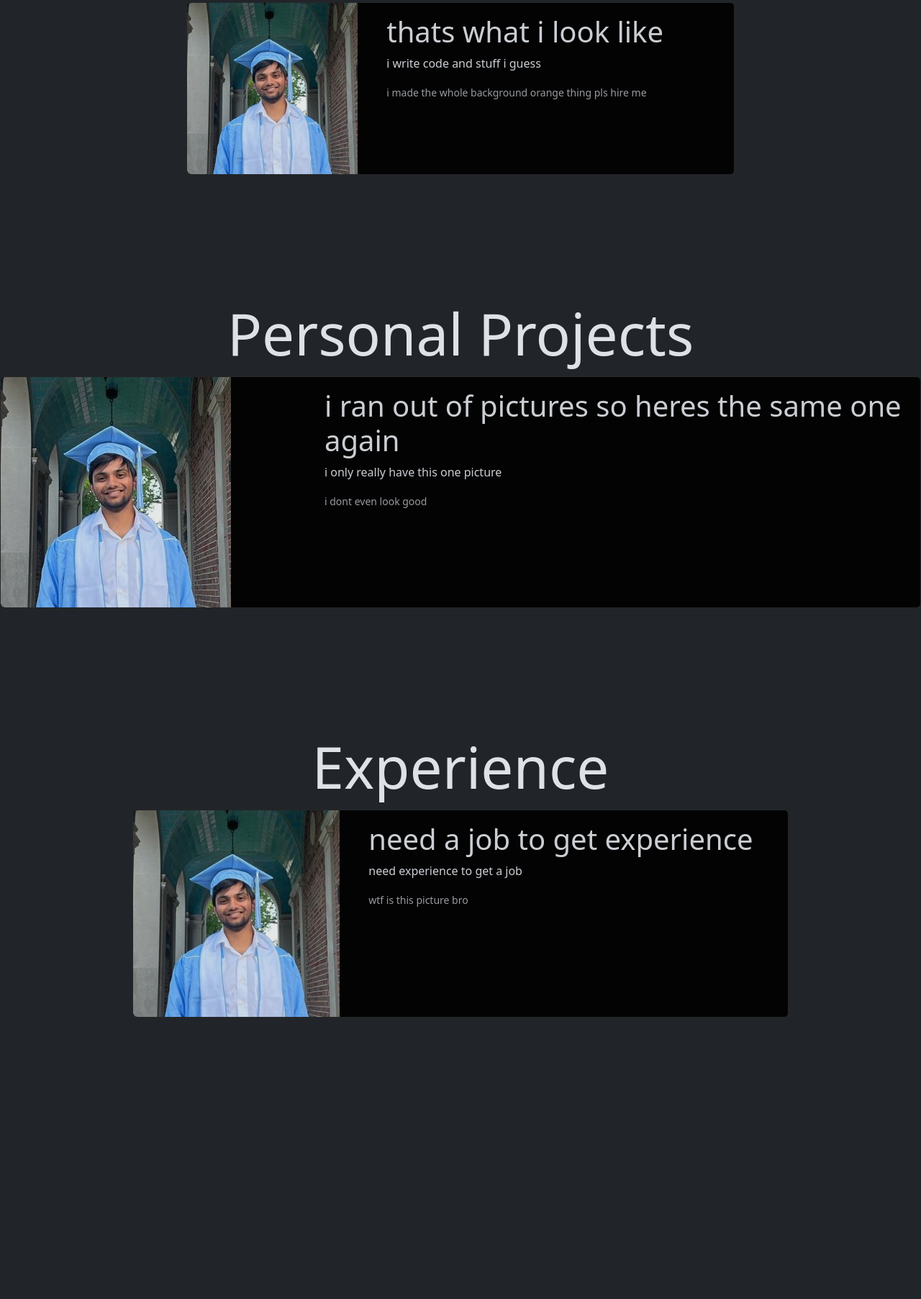
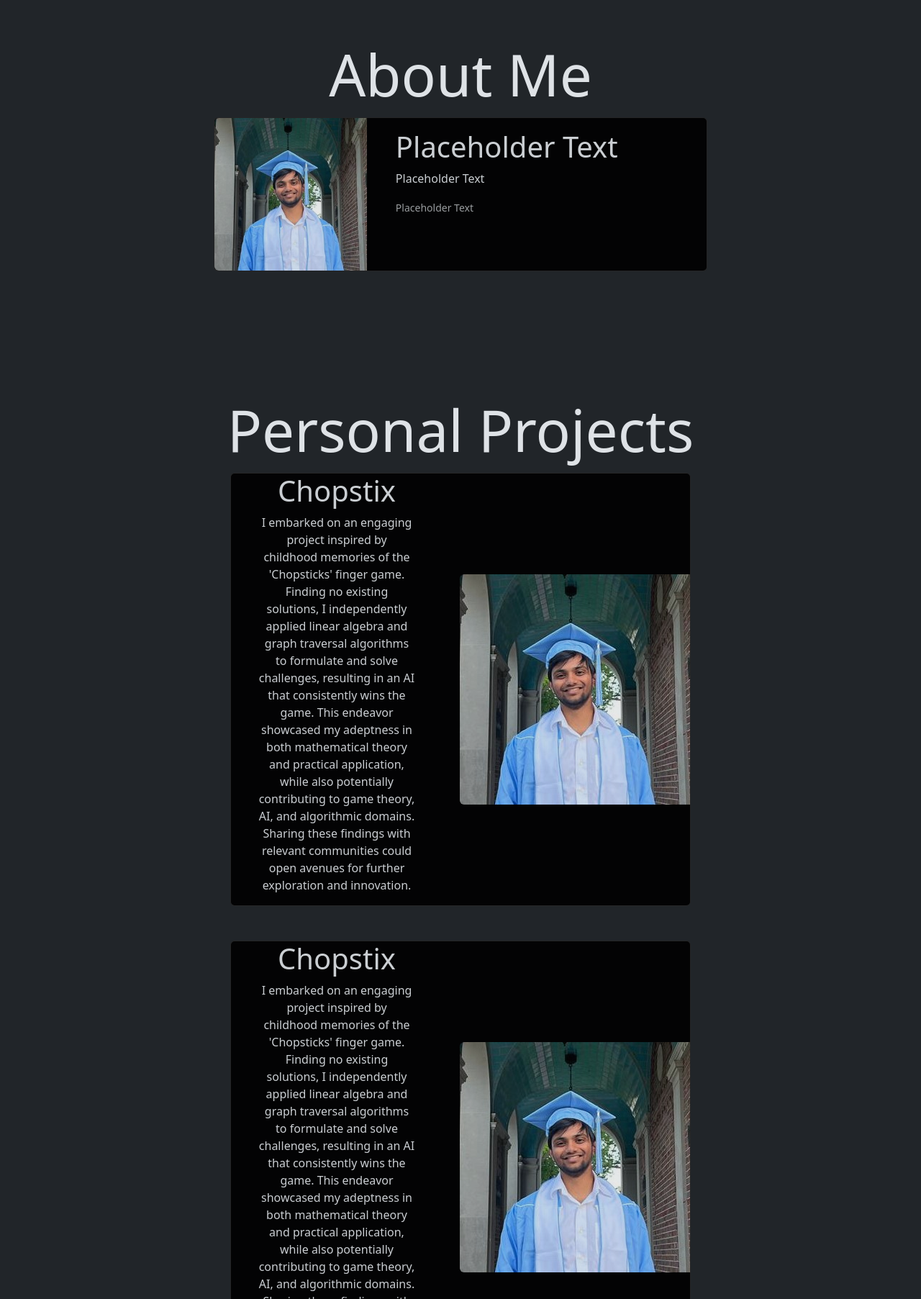
Before and after one commit to aayushkt/Website, a website: page index.html in a window 1280 px wide. Shown: the part 995-2800 px from the top of the page at 72% size. Before the commit the page ends 2570 px from the top, so only its background shows below. Drawn offline with nearby package versions, Linux system fonts and the light colour scheme.

Commit message:
css optimizations

```diff
--- a/index.html
+++ b/index.html
@@ -50,9 +50,8 @@
             </div>
         </div>
 
-        <div class="theWholeThing" style="display: flex; row-gap: 20vh; flex-direction: column;">
-            <div id="AboutMe" style="display: flex; width: 100vw; align-items: center; justify-content: center; flex-direction: column;">
-                <div data-aos="fade-left" style="display: flex; width: 100vw; align-items: center; justify-content: center; font-size: 10vh;">About Me</div>
+        <div class="section" id="AboutMe">
+            <div class="sectionHeading" data-aos="fade-left">About Me</div>
             <div class="card bg-black" data-aos="fade-right" style="opacity: 0.9;">
                 <div class="row">
                     <div class="col-md-4">
@@ -60,17 +59,55 @@
                     </div>
                     <div class="col-md-8">
                         <div class="card-body">
-                                <h1 class="card-title">thats what i look like</h1>
-                                <p class="card-text">i write code and stuff i guess</p>
-                                <p class="card-text"><small class="text-body-secondary">i made the whole background orange thing pls hire me</small></p>
+                            <h1 class="card-title">Placeholder Text</h1>
+                            <p class="card-text">Placeholder Text</p>
+                            <p class="card-text"><small class="text-body-secondary">Placeholder Text</small></p>
                         </div>
                     </div>
                 </div>
             </div>
         </div>
 
-            <div id="PersonalProjects" style="display: flex; width: 100vw; align-items: center; justify-content: center; flex-direction: column;">
-                <div data-aos="fade-left" style="display: flex; width: 100vw; align-items: center; justify-content: center; font-size: 10vh;">Personal Projects</div>
+        <div class="section" id="PersonalProjects">
+
+            <div class="sectionHeading" data-aos="fade-left">Personal Projects</div>
+
+            <div class="card bg-black text-center mb-5" data-aos="fade-right" style="width: 50vw; opacity: 0.9;">
+                <div class="row align-items-center">
+                    <div class="col" style="padding-left: 50px; padding-right: 50px;">
+                        <div>
+                            <h1>Chopstix</h1>
+                            <p>I embarked on an engaging project inspired by childhood memories of the 'Chopsticks' finger game. Finding no existing solutions, I independently applied linear algebra and graph traversal algorithms to formulate and solve challenges, resulting in an AI that consistently wins the game. This endeavor showcased my adeptness in both mathematical theory and practical application, while also potentially contributing to game theory, AI, and algorithmic domains. Sharing these findings with relevant communities could open avenues for further exploration and innovation.</p>
+                            <!-- <p>Check it out! two buttons</p> -->
+                            <!-- Insert link to github and separate webpage here -->
+                        </div>
+                    </div>
+                    <div class="col-md-auto">
+                        <img src="public/profilepic.jpeg" class="img-fluid rounded-start">
+                    </div>
+                </div>
+            </div>
+
+            <div class="card bg-black text-center mb-5" data-aos="fade-right" style="width: 50vw; opacity: 0.9;">
+                <div class="row align-items-center">
+                    <div class="col" style="padding-left: 50px; padding-right: 50px;">
+                        <div>
+                            <h1>Chopstix</h1>
+                            <p>I embarked on an engaging project inspired by childhood memories of the 'Chopsticks' finger game. Finding no existing solutions, I independently applied linear algebra and graph traversal algorithms to formulate and solve challenges, resulting in an AI that consistently wins the game. This endeavor showcased my adeptness in both mathematical theory and practical application, while also potentially contributing to game theory, AI, and algorithmic domains. Sharing these findings with relevant communities could open avenues for further exploration and innovation.</p>
+                            <!-- <p>Check it out! two buttons</p> -->
+                            <!-- Insert link to github and separate webpage here -->
+                        </div>
+                    </div>
+                    <div class="col-md-auto">
+                        <img src="public/profilepic.jpeg" class="img-fluid rounded-start">
+                    </div>
+                </div>
+            </div>
+
+        </div>
+
+        <div class="section" id="Experience">
+            <div class="sectionHeading" data-aos="fade-left">Experience</div>
             <div class="card bg-black" data-aos="fade-right" style="opacity: 0.9;">
                 <div class="row">
                     <div class="col-md-4">
@@ -78,35 +115,16 @@
                     </div>
                     <div class="col-md-8">
                         <div class="card-body">
-                                <h1 class="card-title">i ran out of pictures so heres the same one again</h1>
-                                <p class="card-text">i only really have this one picture</p>
-                                <p class="card-text"><small class="text-body-secondary">i dont even look good</small></p>
+                            <h1 class="card-title">Placeholder Text</h1>
+                            <p class="card-text">Placeholder Text</p>
+                            <p class="card-text"><small class="text-body-secondary">Placeholder Text</small></p>
                         </div>
                     </div>
                 </div>
             </div>
         </div>
 
-            <div id="Experience" style="display: flex; width: 100vw; align-items: center; justify-content: center; flex-direction: column;">
-                <div data-aos="fade-left" style="display: flex; width: 100vw; align-items: center; justify-content: center; font-size: 10vh;">Experience</div>
-                <div class="card bg-black" data-aos="fade-right" style="opacity: 0.9;">
-                    <div class="row">
-                        <div class="col-md-4">
-                            <img src="public/profilepic.jpeg" class="img-fluid rounded-start">
-                        </div>
-                        <div class="col-md-8">
-                            <div class="card-body">
-                                <h1 class="card-title">need a job to get experience</h1>
-                                <p class="card-text">need experience to get a job</p>
-                                <p class="card-text"><small class="text-body-secondary">wtf is this picture bro</small></p>
-                            </div>
-                        </div>
-                    </div>
-                </div>
-            </div>
-
-            <div style="display: flex; width: 1px; height: 1px;"></div>
-        </div>
+        <div class="section" id="JUSTFORSPACING"></div>
 
         <script src="public/constellation.js"></script>
     </body>
--- a/public/main.css
+++ b/public/main.css
@@ -5,11 +5,6 @@ on top of the canvas*/
     top: 0;
     left: 0;
     background-color: black;
-}
-
-#Home, #AboutMe, #PersonalProjects, #Experience {
-    position: relative;
-    z-index: 1;
 }
 
 /* Hide scrollbar for Chrome, Safari and Opera */
@@ -27,3 +22,20 @@ body {
 html {
     scrollbar-width: none;
 }
+
+.sectionHeading {
+    display: flex;
+    width: 100vw;
+    align-items: center;
+    justify-content: center;
+    font-size: 10vh;
+}
+
+.section {
+    display: flex;
+    width: 100vw;
+    align-items: center;
+    justify-content: center;
+    flex-direction: column;
+    margin-top: 20vh;
+}
```
Lines whose indentation alone changed are shown as unchanged.
